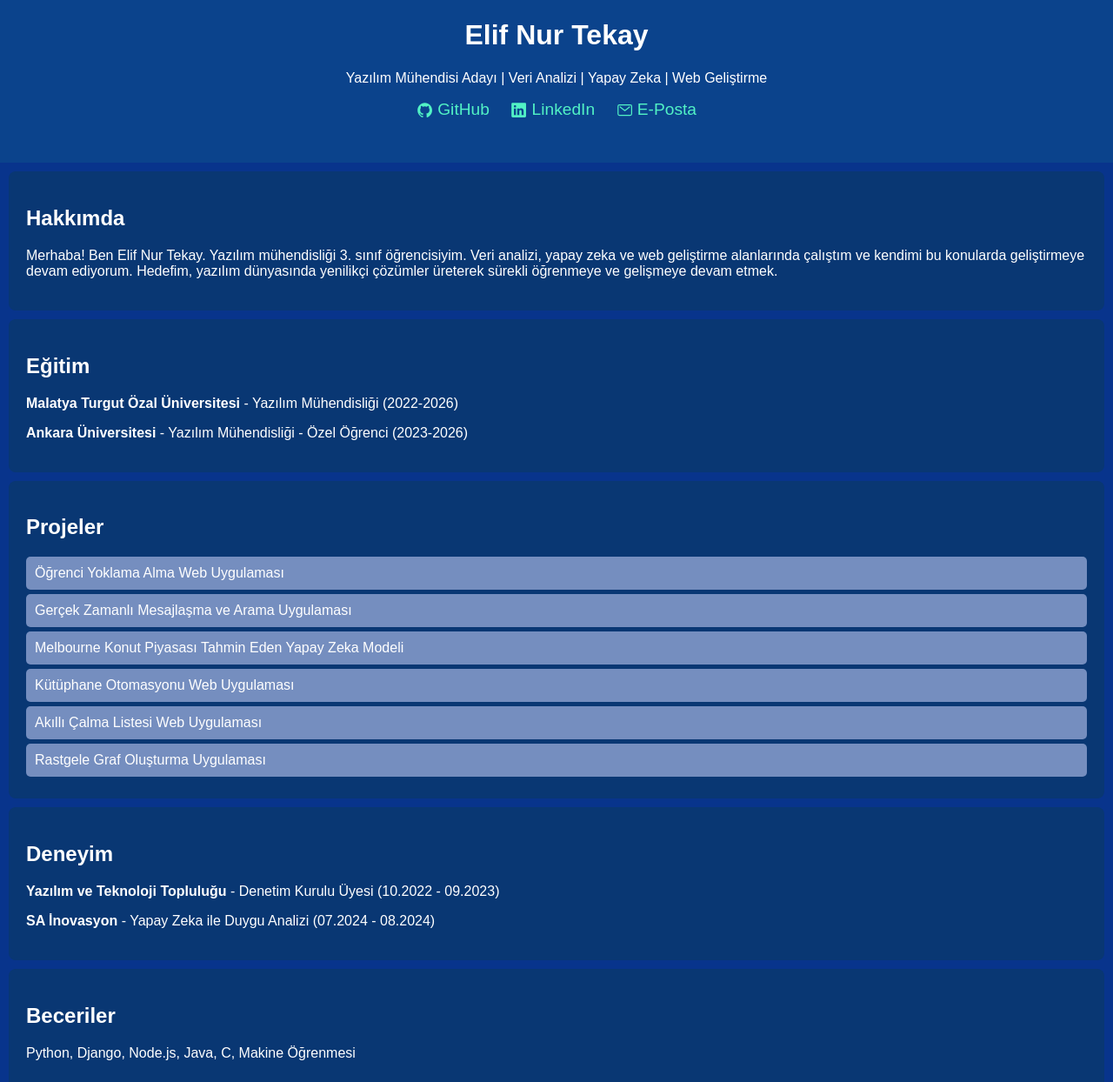
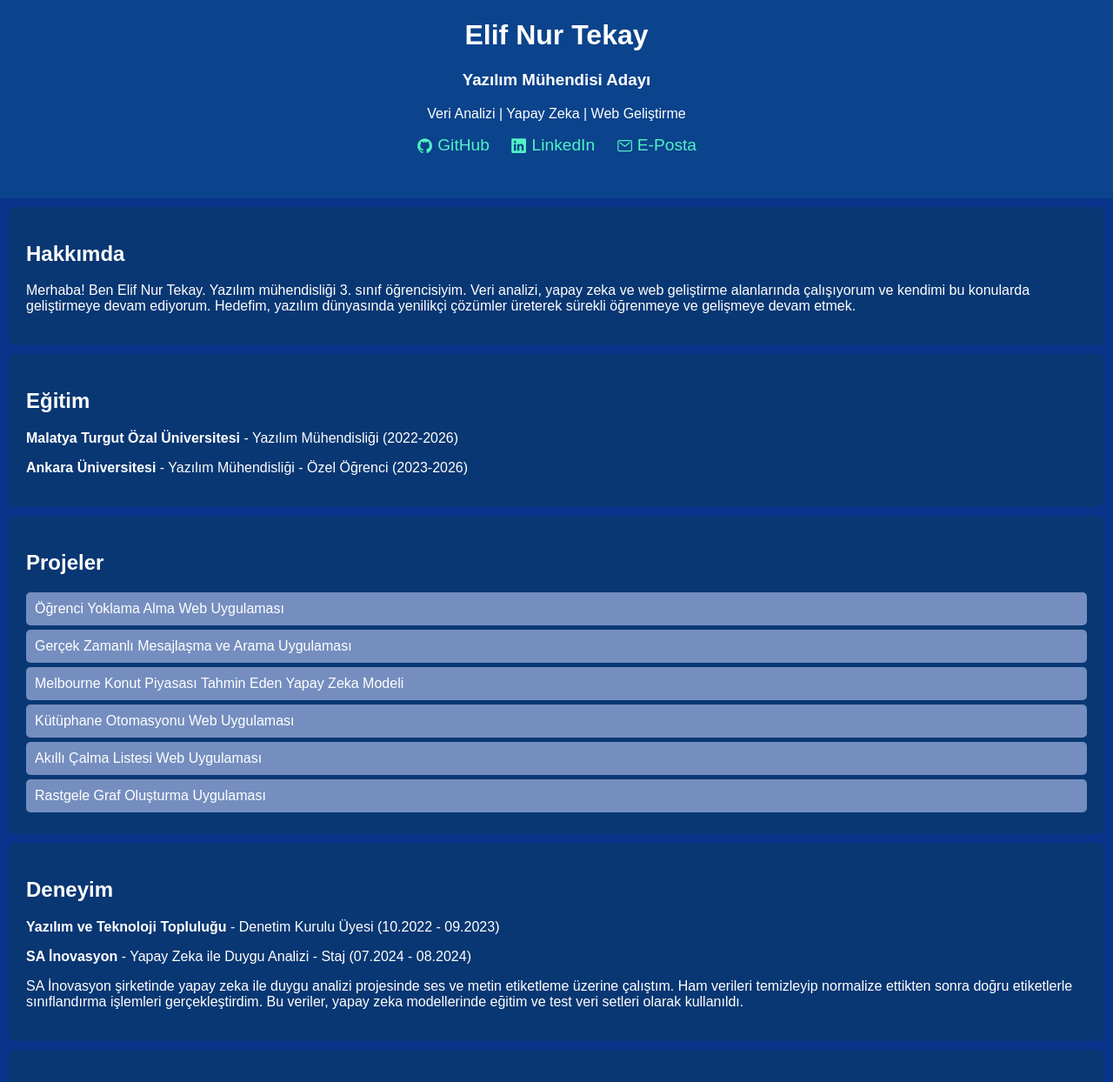
Before and after one commit to elifnurtekay/elifnurtekay.github.io, a plain HTML site: page index.html in a window 1280 px wide. Shown: the part 275-1519 px from the top of the page at 87% size. Drawn offline with nearby package versions, Linux system fonts and the light colour scheme.

Commit message:
Güncellendi.

```diff
--- a/index.html
+++ b/index.html
@@ -57,7 +57,8 @@
     <header class="hero">
         <img src="profile.jpg" alt="Profil Fotoğrafı">
         <h1>Elif Nur Tekay</h1>
-        <p>Yazılım Mühendisi Adayı | Veri Analizi | Yapay Zeka | Web Geliştirme</p>
+        <h3>Yazılım Mühendisi Adayı </h3>
+        <p>Veri Analizi | Yapay Zeka | Web Geliştirme</p>
         <div class="social-links">
             <a href="https://github.com/elifnurtekay" target="_blank"><ion-icon name="logo-github"></ion-icon>GitHub</a>
             <a href="https://www.linkedin.com/in/elif-nur-tekay-1b7914255/" target="_blank"><ion-icon name="logo-linkedin"></ion-icon>LinkedIn</a>
@@ -67,7 +68,7 @@
 
     <section class="about">
         <h2>Hakkımda</h2>
-        <p>Merhaba! Ben Elif Nur Tekay. Yazılım mühendisliği 3. sınıf öğrencisiyim. Veri analizi, yapay zeka ve web geliştirme alanlarında çalıştım ve kendimi bu konularda geliştirmeye devam ediyorum. Hedefim, yazılım dünyasında yenilikçi çözümler üreterek sürekli öğrenmeye ve gelişmeye devam etmek.</p>
+        <p>Merhaba! Ben Elif Nur Tekay. Yazılım mühendisliği 3. sınıf öğrencisiyim. Veri analizi, yapay zeka ve web geliştirme alanlarında çalışıyorum ve kendimi bu konularda geliştirmeye devam ediyorum. Hedefim, yazılım dünyasında yenilikçi çözümler üreterek sürekli öğrenmeye ve gelişmeye devam etmek.</p>
     </section>
 
     <section class="education">
@@ -91,7 +92,8 @@
     <section class="experience">
         <h2>Deneyim</h2>
         <p><strong>Yazılım ve Teknoloji Topluluğu</strong> - Denetim Kurulu Üyesi (10.2022 - 09.2023)</p>
-        <p><strong>SA İnovasyon</strong> - Yapay Zeka ile Duygu Analizi (07.2024 - 08.2024)</p>
+        <p><strong>SA İnovasyon</strong> - Yapay Zeka ile Duygu Analizi - Staj (07.2024 - 08.2024)</p>
+        <p>SA İnovasyon şirketinde yapay zeka ile duygu analizi projesinde ses ve metin etiketleme üzerine çalıştım. Ham verileri temizleyip normalize ettikten sonra doğru etiketlerle sınıflandırma işlemleri gerçekleştirdim. Bu veriler, yapay zeka modellerinde eğitim ve test veri setleri olarak kullanıldı.</p>
 
     </section>
 
```
